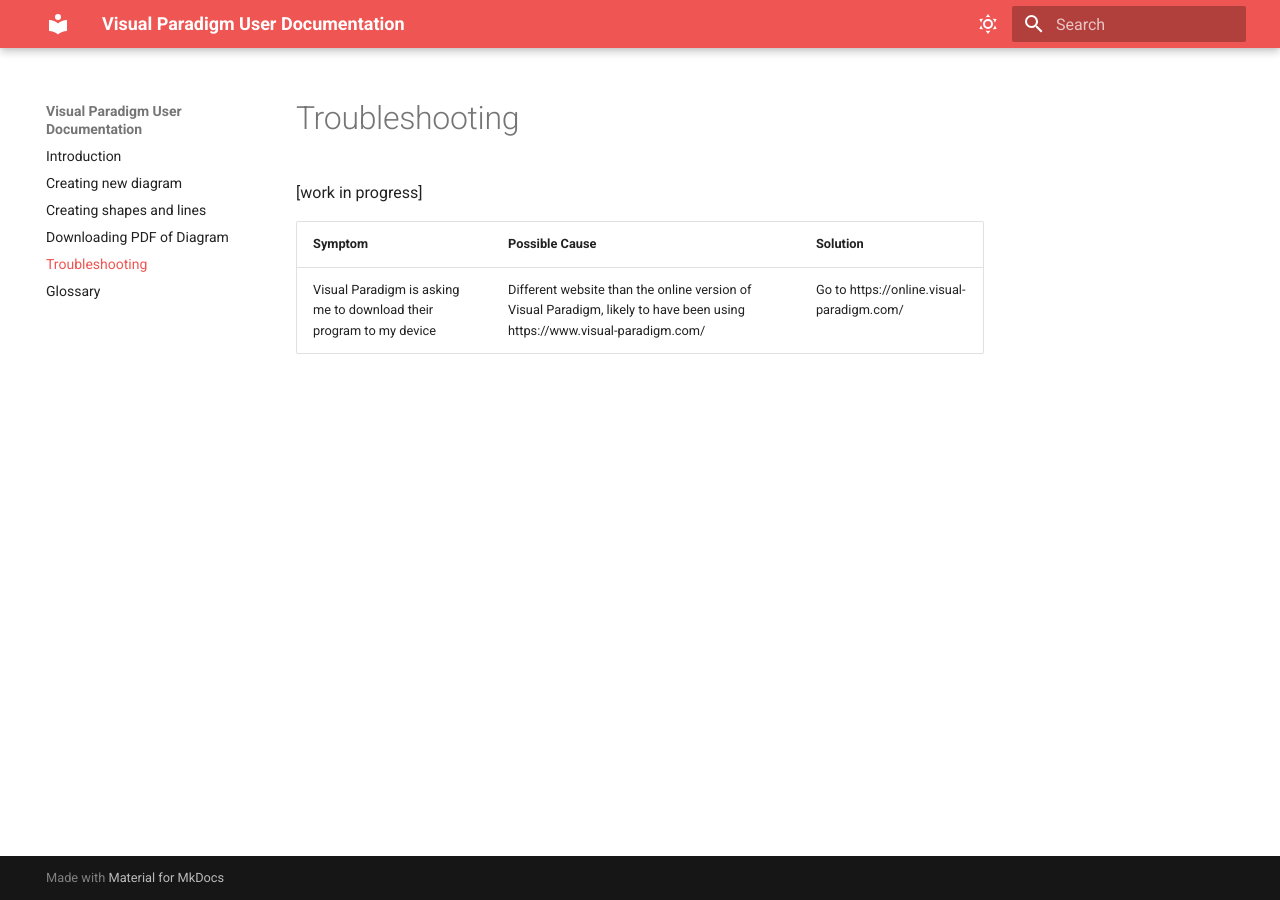
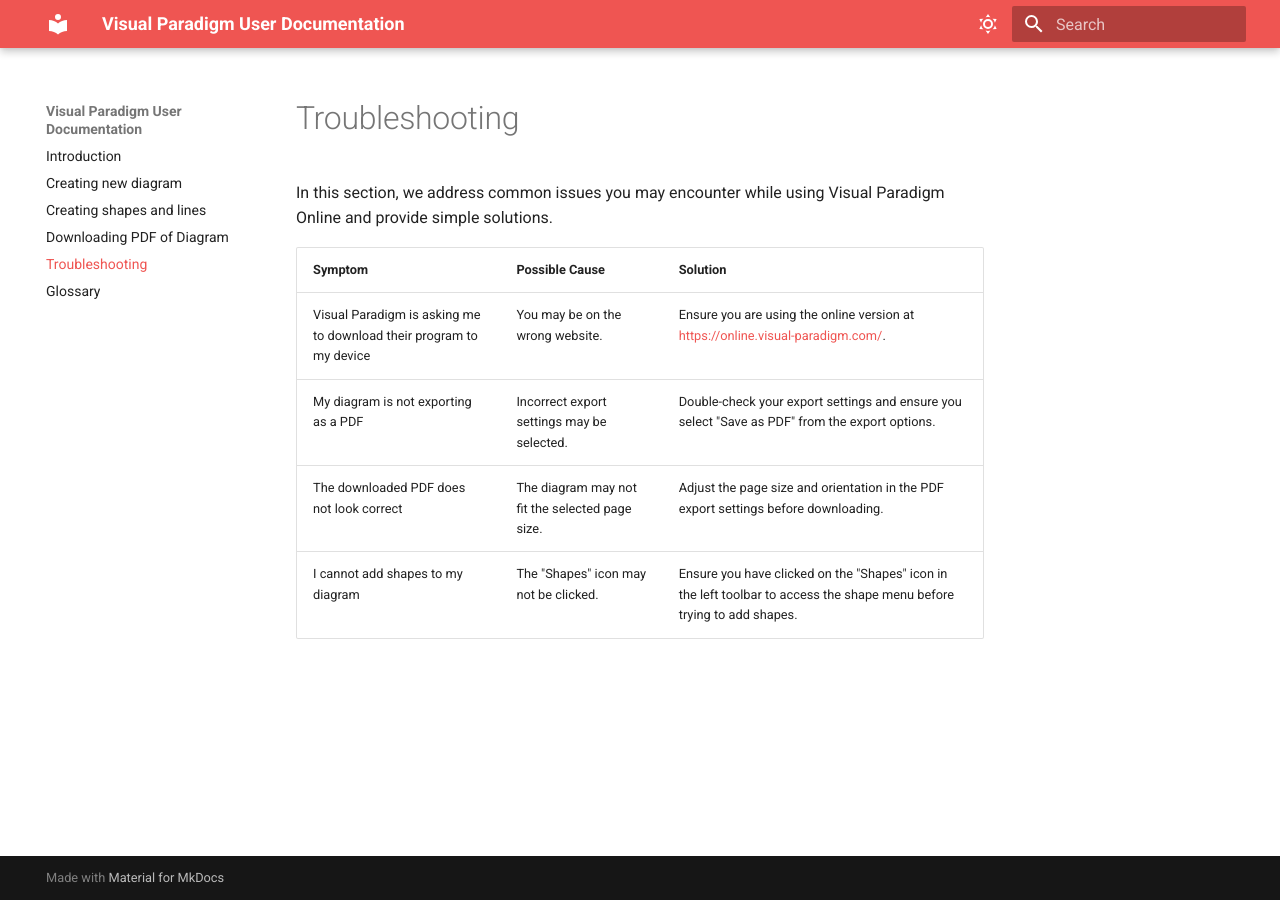
Before and after one commit to vik061/Visual-Paradigm-User-Documentation, an MkDocs documentation site: the page built from docs/Troubleshooting.md, in a window 1280 px wide. Built offline with MkDocs 1.6.1 and Material for MkDocs 9.7.7, drawn with Linux system fonts in a browser that asks for light colours.

Commit message:
Add troubleshooting section for creating shapes and lines and exporting pdf file

```diff
--- a/docs/Troubleshooting.md
+++ b/docs/Troubleshooting.md
@@ -1,7 +1,10 @@
 # Troubleshooting
 
-[work in progress]
+In this section, we address common issues you may encounter while using Visual Paradigm Online and provide simple solutions.
 
-| Symptom     | Possible Cause                       | Solution                             |
-| ----------- | ------------------------------------ | ------------------------------------ |
-| Visual Paradigm is asking me to download their program to my device | Different website than the online version of Visual Paradigm, likely to have been using https://www.visual-paradigm.com/  | Go to https://online.visual-paradigm.com/ |
+| Symptom                                                             | Possible Cause                                  | Solution                                                                                                               |
+| ------------------------------------------------------------------- | ----------------------------------------------- | ---------------------------------------------------------------------------------------------------------------------- |
+| Visual Paradigm is asking me to download their program to my device | You may be on the wrong website.                | Ensure you are using the online version at [https://online.visual-paradigm.com/](https://online.visual-paradigm.com/). |
+| My diagram is not exporting as a PDF                                | Incorrect export settings may be selected.      | Double-check your export settings and ensure you select "Save as PDF" from the export options.                         |
+| The downloaded PDF does not look correct                            | The diagram may not fit the selected page size. | Adjust the page size and orientation in the PDF export settings before downloading.                                    |
+| I cannot add shapes to my diagram                                   | The "Shapes" icon may not be clicked.           | Ensure you have clicked on the "Shapes" icon in the left toolbar to access the shape menu before trying to add shapes. |
```
